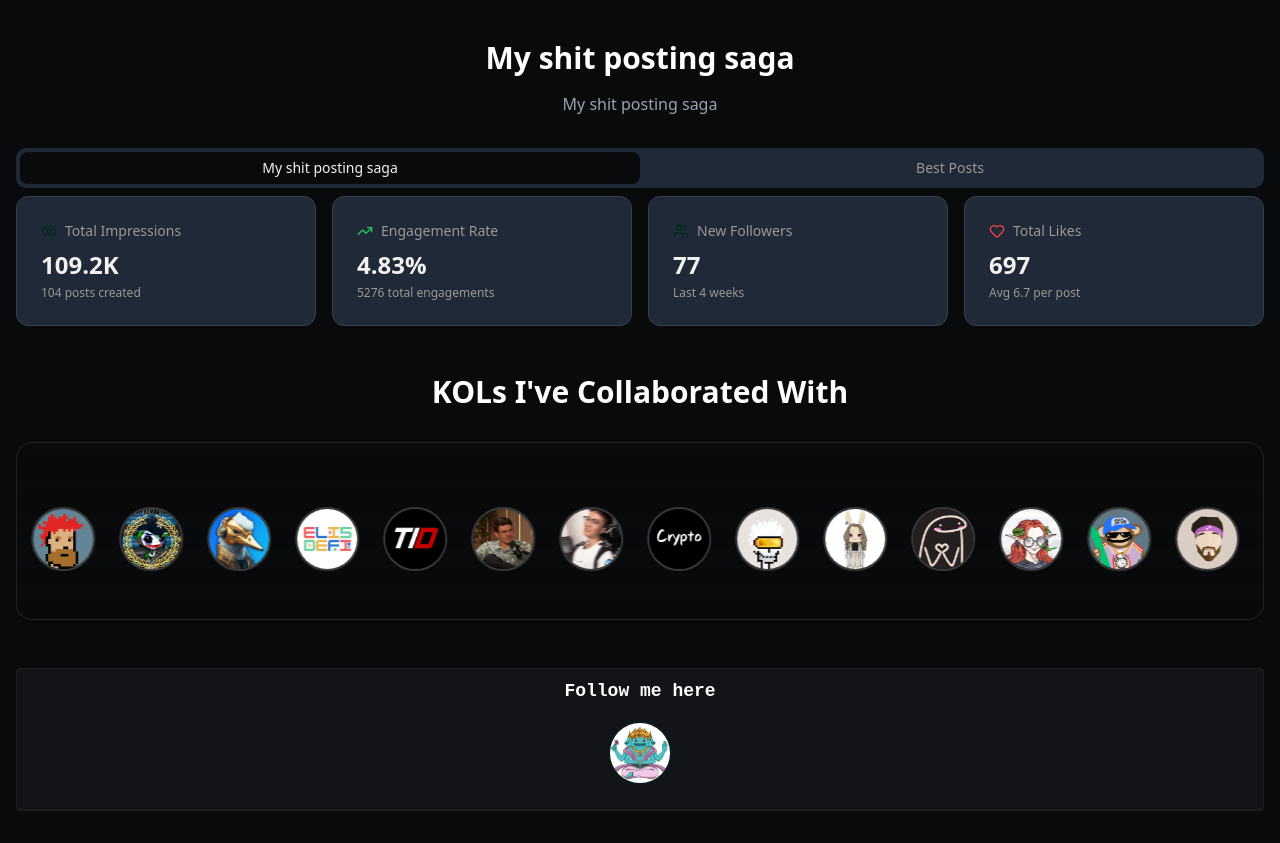
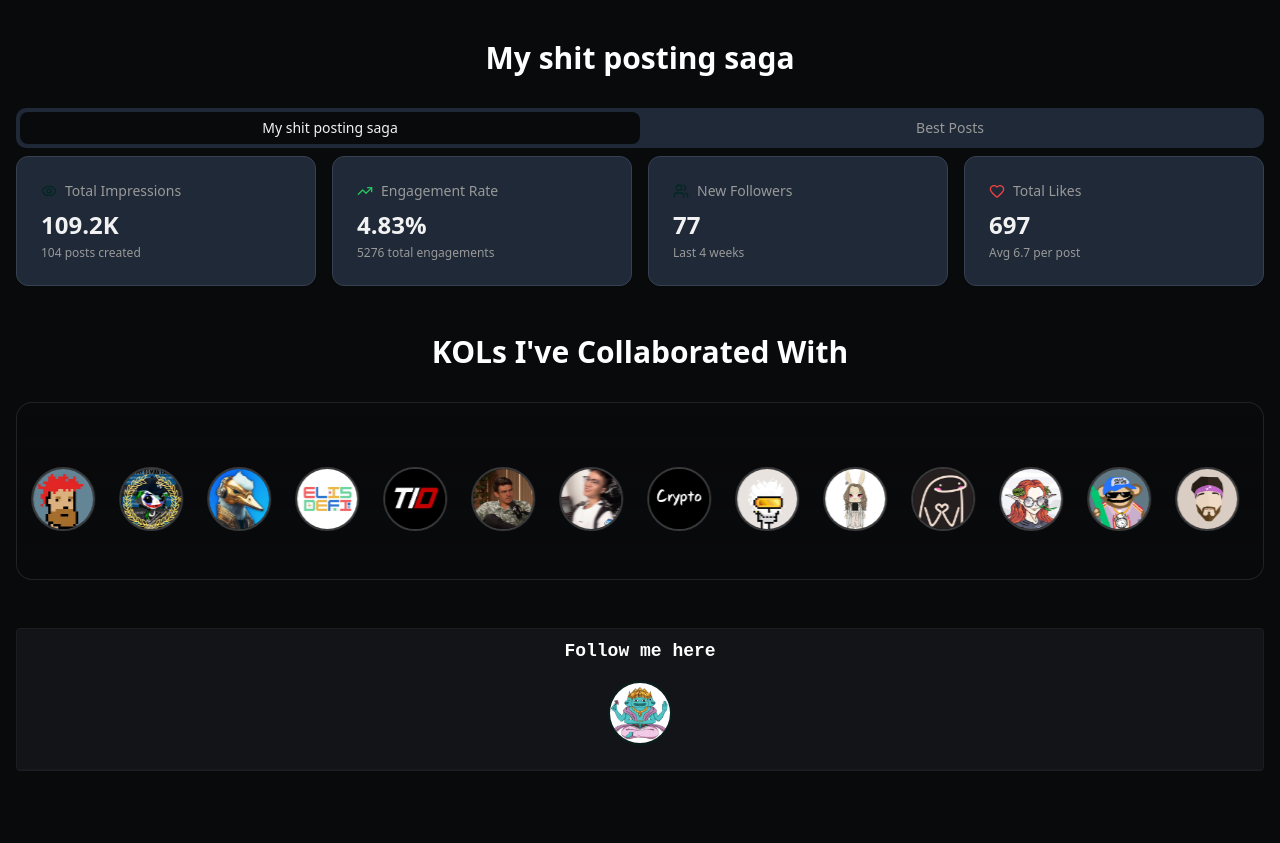
Before and after one commit to Sarcastinatooor/hyperfolio-web3-cv, a React (Vite) app: page / in a window 1280 px wide. Shown: the part 1329-2172 px from the top of the page. After the commit the page ends 2132 px from the top, so only its background shows below. Built offline with nearby package versions, Linux system fonts and the light colour scheme.

Commit message:
Remove sub-headline

```diff
--- a/src/components/Portfolio.tsx
+++ b/src/components/Portfolio.tsx
@@ -409,9 +409,6 @@ const Portfolio = () => {
               <h2 className="text-2xl md:text-3xl font-bold text-white mb-4">
                 My shit posting saga
               </h2>
-              <p className="text-gray-400">
-                My shit posting saga
-              </p>
             </div>
 
             <PersonalTwitterAnalytics />
```
